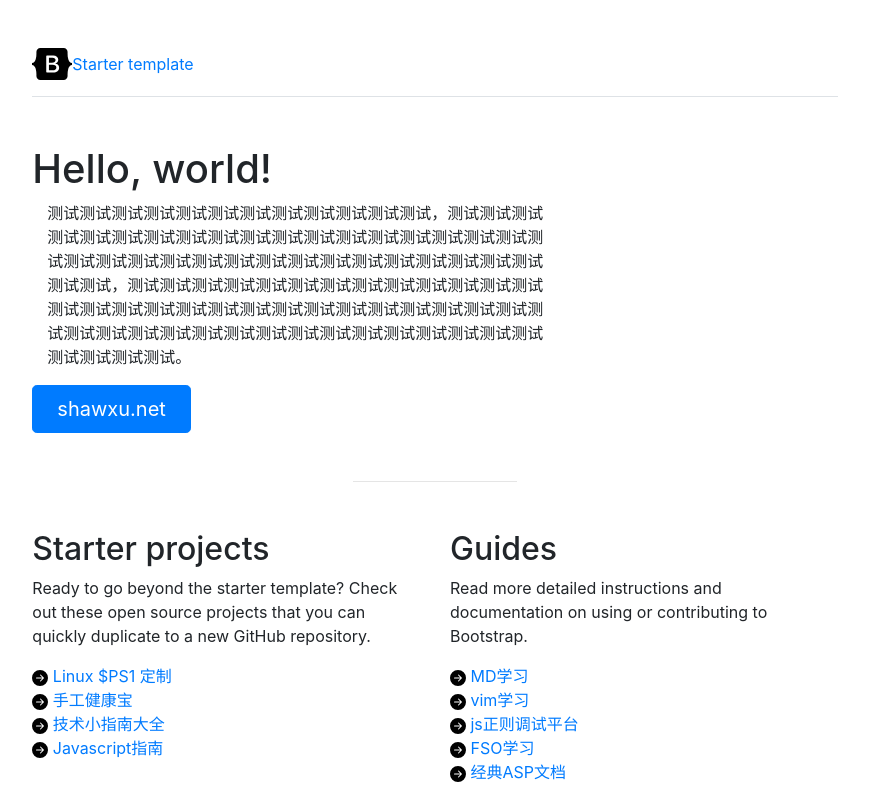
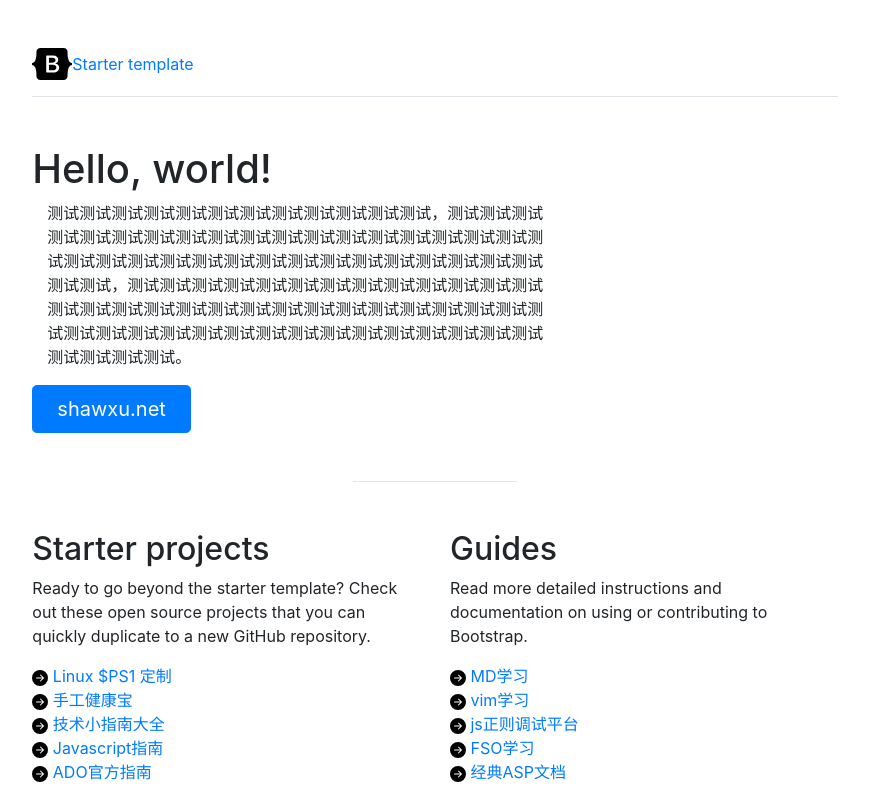
Before and after one commit to shawxu/shawxu.github.io, a website: page index.html in a window 1280 px wide. Shown: the top 803 px of the page, without its empty margins (205-1074 px from the left). Drawn offline with nearby package versions, Linux system fonts and the light colour scheme.

Commit message:
加入信息

```diff
--- a/index.html
+++ b/index.html
@@ -76,6 +76,12 @@
                   Javascript指南
                 </a>
               </li>
+              <li>
+                <a class="icon-link mb-1" href="https://learn.microsoft.com/zh-cn/office/client-developer/access/desktop-database-reference/microsoft-activex-data-objects-reference" rel="noopener" target="_blank">
+                  <svg class="bi" width="16" height="16"><use xlink:href="#arrow-right-circle"/></svg>
+                  ADO官方指南
+                </a>
+              </li>
             </ul>
           </div>
 
```
